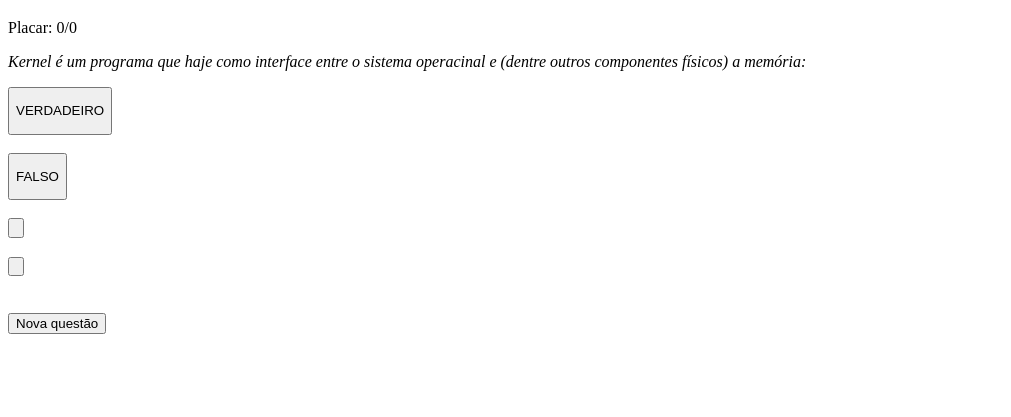
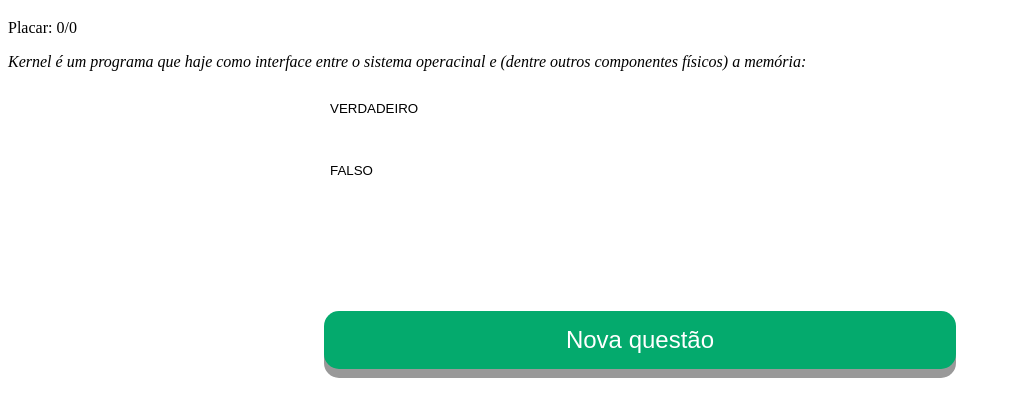
Before and after one commit to joaopedrolourencoaffonso/questoesLinuxEssentials, a plain HTML site: page templates/index.html in a window 1280 px wide. Shown: the part 61-478 px from the top of the page, without its empty margins (0-1011 px from the left). Drawn offline with Linux system fonts and the light colour scheme.

Commit message:
Deixando interface mais bonita

```diff
--- a/templates/index.html
+++ b/templates/index.html
@@ -6,8 +6,56 @@
     <title>Questões Linux</title>
 
     <style>
+        .novaQuestao {
+            display: block;
+            margin-left: auto;
+            margin-right: auto;
+            /*display: inline-block;*/
+            padding: 15px 25px;
+            font-size: 24px;
+            cursor: pointer;
+            text-align: center;
+            text-decoration: none;
+            outline: none;
+            color: #fff;
+            background-color: #04AA6D;
+            border: none;
+            border-radius: 15px;
+            box-shadow: 0 9px #999;
+            width: 50%;
+        }
 
+        .novaQuestao:hover {background-color: #3e8e41}
 
+        .novaQuestao:active {
+            background-color: #3e8e41;
+            box-shadow: 0 5px #666;
+            transform: translateY(4px);
+        }
+
+        .alternativa {
+            display: block;
+            margin-left: auto;
+            margin-right: auto;
+            background-color: white;
+            border: 0px solid #555555;
+            color: black;
+            transition-duration: 0.4s;
+            cursor: pointer;
+            width: 50%;
+            text-align: left;
+        }
+        .alternativa:hover {
+            background-color: #555555;
+            color: white;
+        }
+
+        .campoResposta {
+            display: block;
+            margin-left: auto;
+            margin-right: auto;
+            width: 25%;
+        }
     </style>
 </head>
 <body>
@@ -15,15 +63,14 @@
     <p>Placar: <a id="certas">0</a>/<a id="feitas">0</a></p>
     <div class="box" id="minhacaixa">
         <i><p id="enunciado">Kernel é um programa que haje como interface entre o sistema operacinal e (dentre outros componentes físicos) a memória:</p></i>
-        <div class="alternativa">
-            <button onclick="checaResposta('a')"><p id="a">VERDADEIRO</p></button><br><br>
-        </div>
-        <button onclick="checaResposta('b')"><p id="b">FALSO</p></button><br><br>
-        <button onclick="checaResposta('c')"><p id="c"></p></button><br><br>
-        <button onclick="checaResposta('d')"><p id="d"></p></button><br><br>
+        <button class="alternativa" onclick="checaResposta('a')"><p id="a">VERDADEIRO</p></button><br>
+        <button class="alternativa" onclick="checaResposta('b')"><p id="b">FALSO</p></button><br>
+        <button class="alternativa" onclick="checaResposta('c')"><p id="c"></p></button><br>
+        <button class="alternativa" onclick="checaResposta('d')"><p id="d"></p></button><br>
         <br>
+        <p id="campoResposta" class="campoResposta"></p>
     </div>
-    <button onclick="PegaQuestao()">Nova questão</button>
+    <button class="novaQuestao" onclick="PegaQuestao()">Nova questão</button>
 <script>
     let respostaGlobal = 'a';
     let totalQuestoesFeitas = 0;
@@ -31,6 +78,7 @@
 
     async function PegaQuestao() {
         try {
+            document.getElementById("campoResposta").innerHTML = "";
             console.log(respostaGlobal);
             // Fetch data from the server
             const response = await fetch("http://127.0.0.1:5000/data");
@@ -67,15 +115,17 @@
     function checaResposta(respostaDoAluno) {
         try {
             if (respostaDoAluno == respostaGlobal) {
-                alert("Acertou!");
+                //alert("Acertou!");
                 totalQuestoesFeitas += 1;
                 totalQuestoesCertas += 1;
                 document.getElementById("feitas").innerHTML = totalQuestoesFeitas;
                 document.getElementById("certas").innerHTML = totalQuestoesCertas;
+                document.getElementById("campoResposta").innerHTML = "Parabéns! Você acertou!";
             } else {
-                alert("Errou!");
+                //alert("Errou!");
                 totalQuestoesFeitas += 1;
                 document.getElementById("feitas").innerHTML = totalQuestoesFeitas;
+                document.getElementById("campoResposta").innerHTML = "Errado. A resposta correta é alternativa '" + respostaGlobal + "'";
             }
         } catch (error) {
             console.error("Error fetching data:", error);
```
Also changed, not shown: templates/test.html (added, +36 -0 lines).
